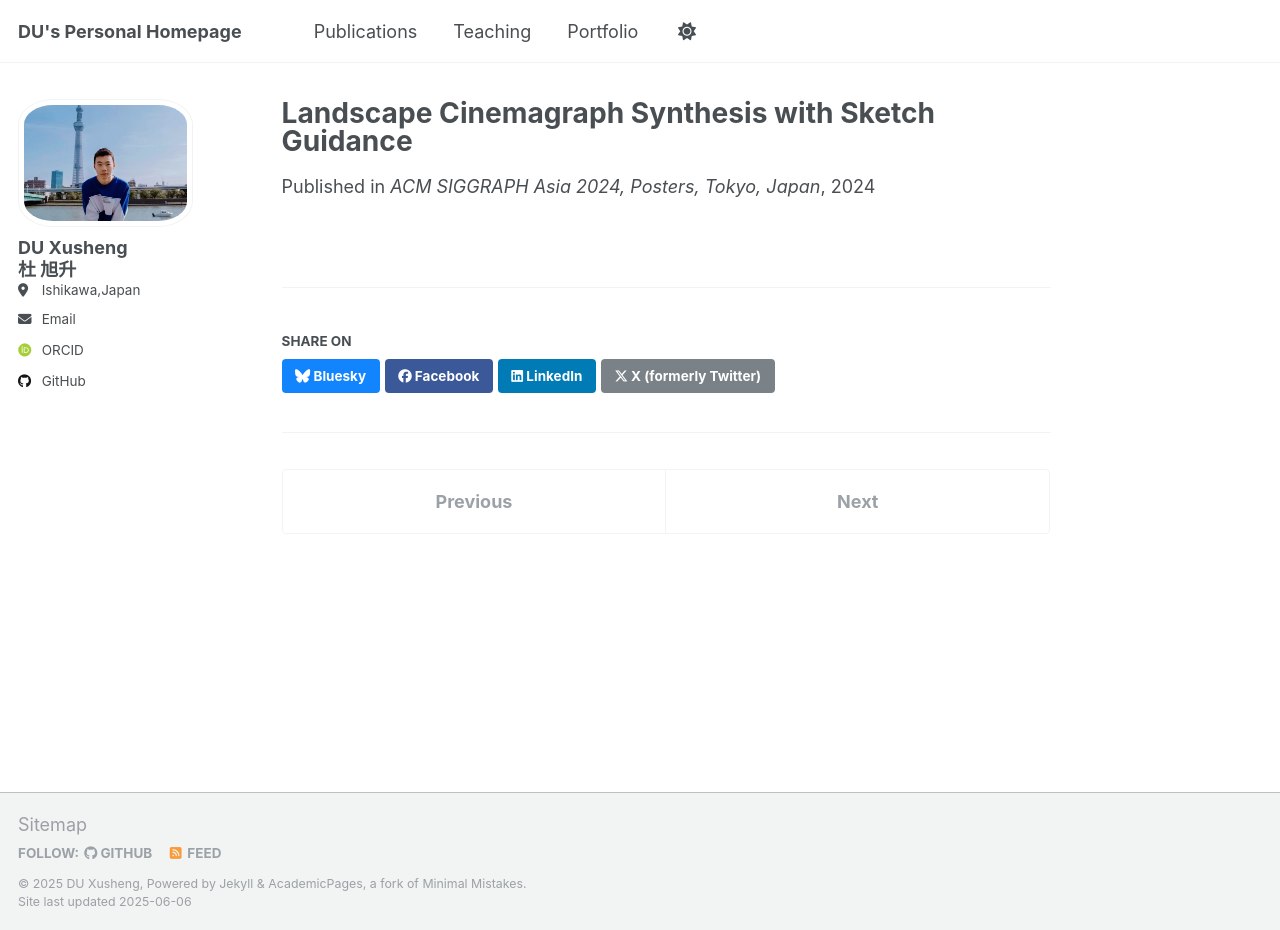
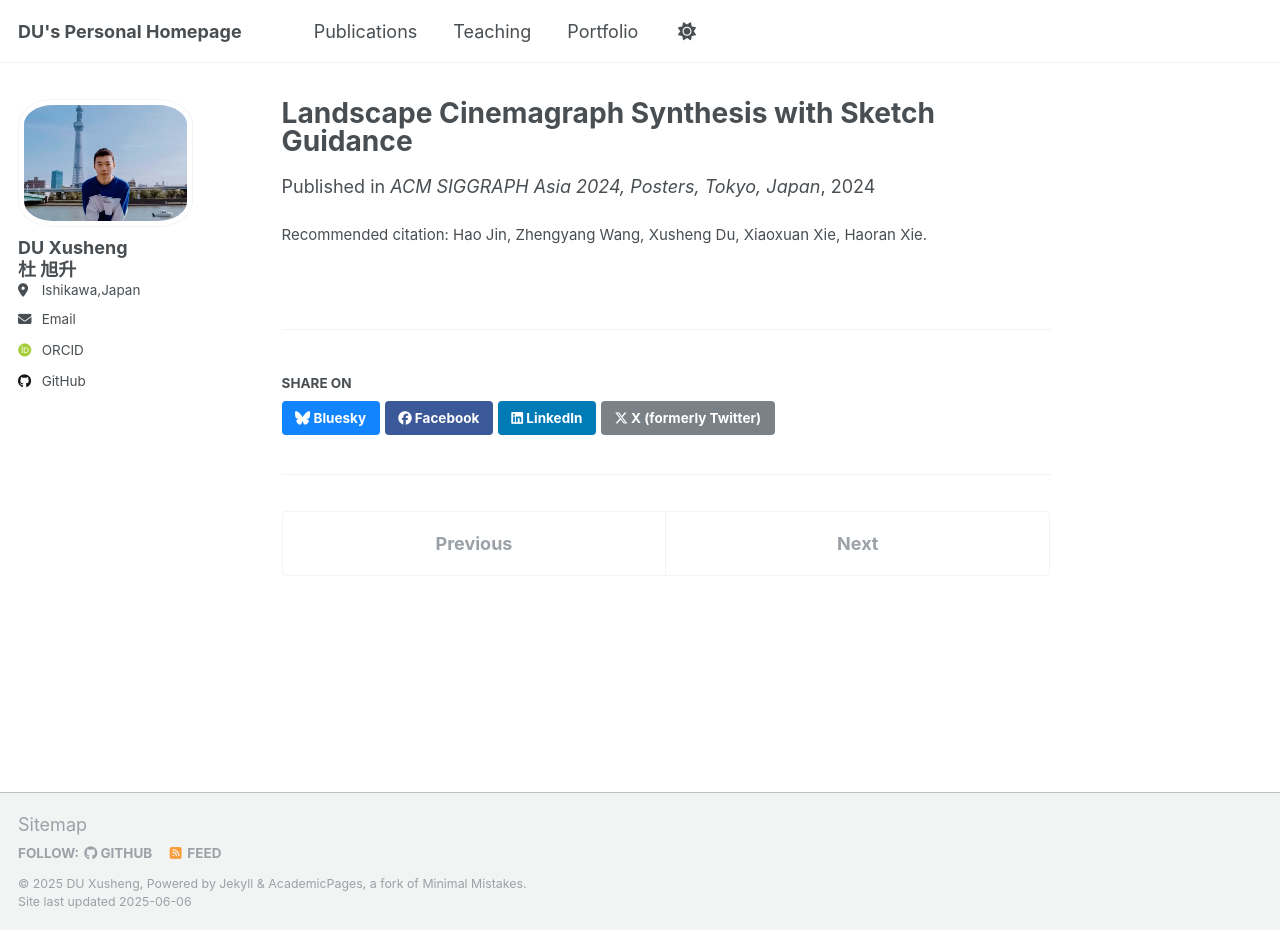
Before and after one commit to ToKyokushou/ToKyokushou.github.io, a Jekyll site: the page built from _publications/2024-12-cinemagraph-sketch.md, in a window 1280 px wide and 930 px high. Built offline with Jekyll 4.4.1, drawn with Linux system fonts in a browser that asks for light colours; some web fonts are replaced.

Commit message:
Update 2024-12-cinemagraph-sketch.md

```diff
--- a/_publications/2024-12-cinemagraph-sketch.md
+++ b/_publications/2024-12-cinemagraph-sketch.md
@@ -6,4 +6,5 @@ permalink: /publication/2024-12-cinemagraph-sketch
 excerpt: 'A sketch-guided method for synthesizing landscape cinemagraphs using generative techniques.'
 date: 2024-12-01
 venue: 'ACM SIGGRAPH Asia 2024, Posters, Tokyo, Japan'
+citation: Hao Jin, Zhengyang Wang, Xusheng Du, Xiaoxuan Xie, Haoran Xie.
 ---
```
